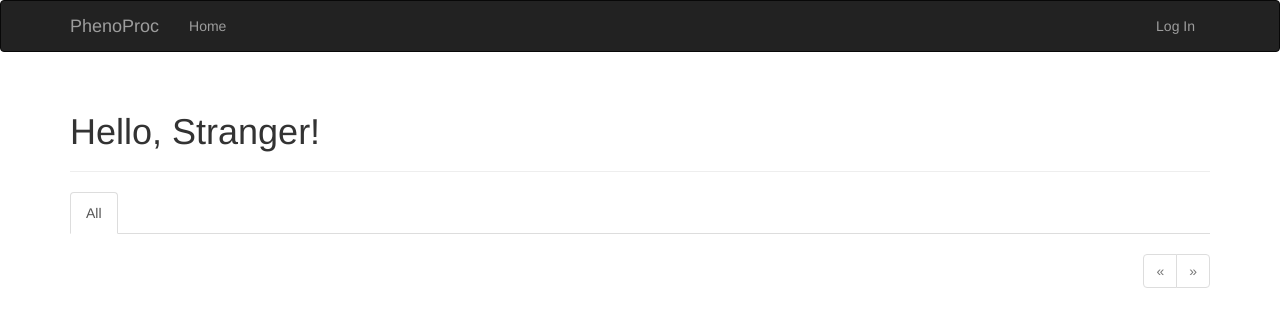
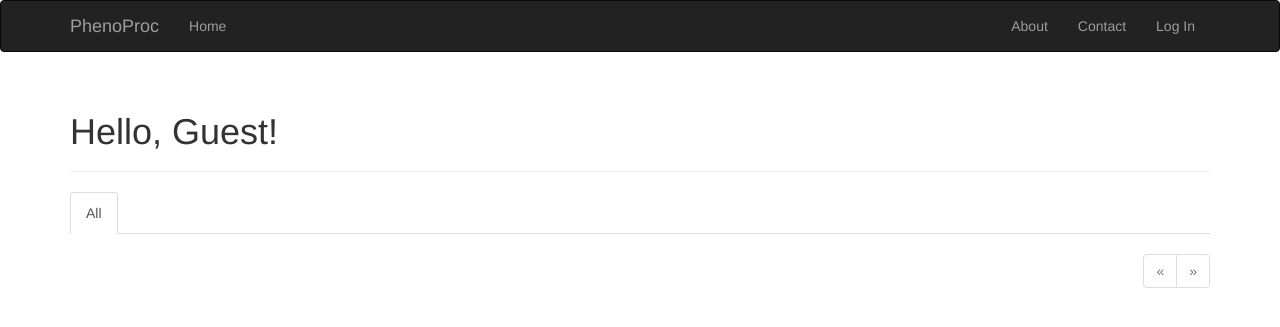
Before and after one commit to mainulhossain/phenoproc, a Flask app: page / in a window 1280 px wide. Shown: the top 327 px of the page. Run offline with Flask 2, Linux system fonts and the light colour scheme; data that the repository does not hold is empty; some libraries are stand-ins or nearby versions.

Commit message:
guest, contact, about

```diff
--- a/app/main/views.py
+++ b/app/main/views.py
@@ -268,3 +268,11 @@ def moderate_disable(id):
     db.session.add(comment)
     return redirect(url_for('.moderate',
                             page=request.args.get('page', 1, type=int)))
+
+@main.route('/about')
+def about():
+    return render_template('about.html')
+
+@main.route('/contact')
+def contact():
+    return render_template('contact.html')
--- a/app/templates/base.html
+++ b/app/templates/base.html
@@ -29,6 +29,8 @@
                 {% endif %}
             </ul>
             <ul class="nav navbar-nav navbar-right">
+                <li><a href="{{ url_for('main.about') }}">About</a></li>
+                <li><a href="{{ url_for('main.contact') }}">Contact</a></li>
                 {% if current_user.can(Permission.MODERATE_COMMENTS) %}
                 <li><a href="{{ url_for('main.moderate') }}">Moderate Comments</a></li>
                 {% endif %}
@@ -36,7 +38,7 @@
                 <li class="dropdown">
                     <a href="#" class="dropdown-toggle" data-toggle="dropdown">
                         <img src="{{ current_user.gravatar(size=18) }}">
-                        Account <b class="caret"></b>
+                        {{ current_user.username }}<b class="caret"></b>
                     </a>
                     <ul class="dropdown-menu">
                         <li><a href="{{ url_for('auth.change_password') }}">Change Password</a></li>
--- a/app/templates/index.html
+++ b/app/templates/index.html
@@ -6,7 +6,7 @@
 
 {% block page_content %}
 <div class="page-header">
-    <h1>Hello, {% if current_user.is_authenticated %}{{ current_user.username }}{% else %}Stranger{% endif %}!</h1>
+    <h1>Hello, {% if current_user.is_authenticated %}{{ current_user.username }}{% else %}Guest{% endif %}!</h1>
 </div>
 <div>
     {% if current_user.can(Permission.WRITE_ARTICLES) %}
```
Also changed, not shown: app/templates/about.html (added, +9 -0 lines), app/templates/contact.html (added, +9 -0 lines), tests/test_client.py (+1 -1 lines), tests/test_selenium.py (+1 -1 lines), app/templates/auth/email/change_email.txt (line endings or trailing spaces), data-dev.sqlite.
